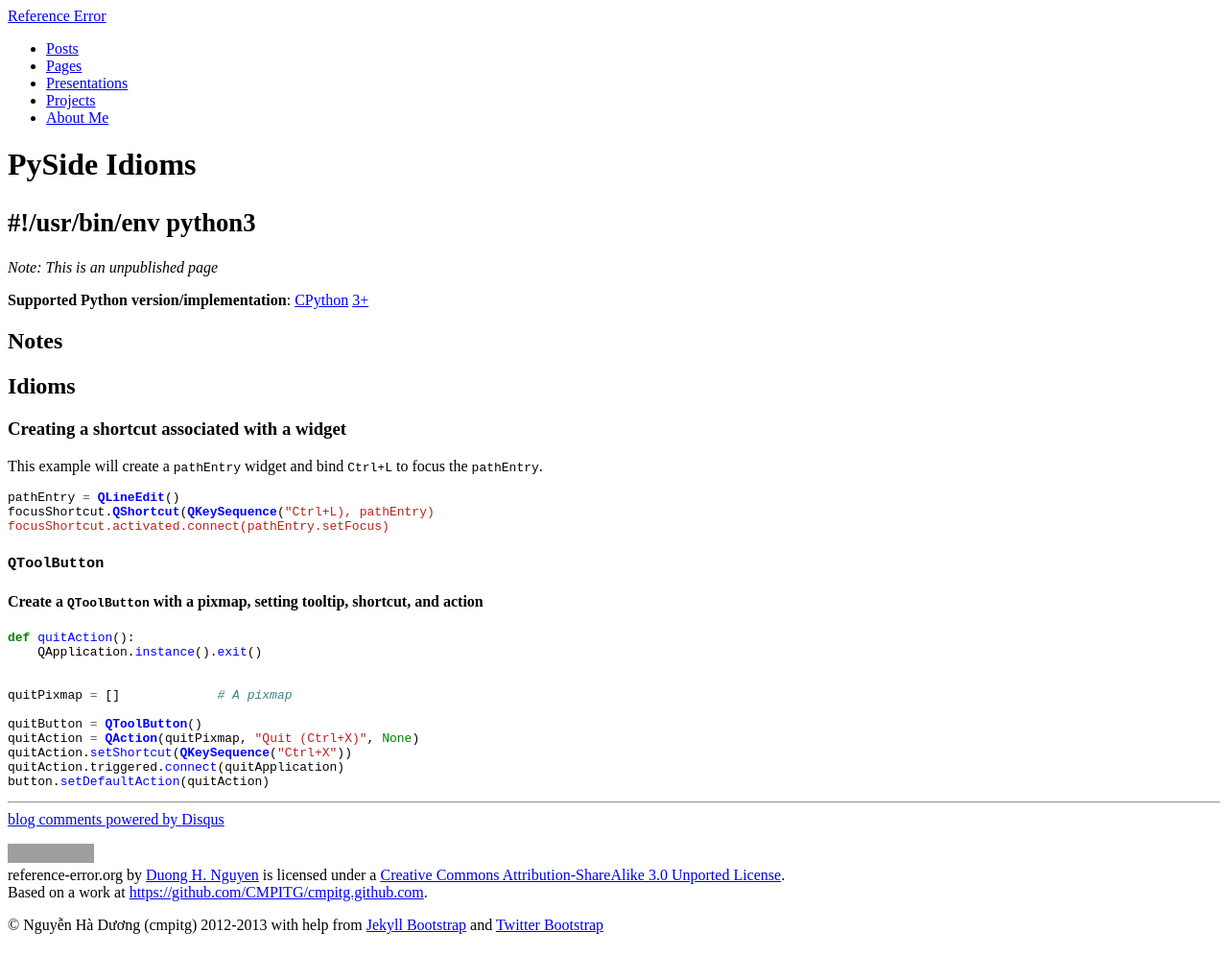
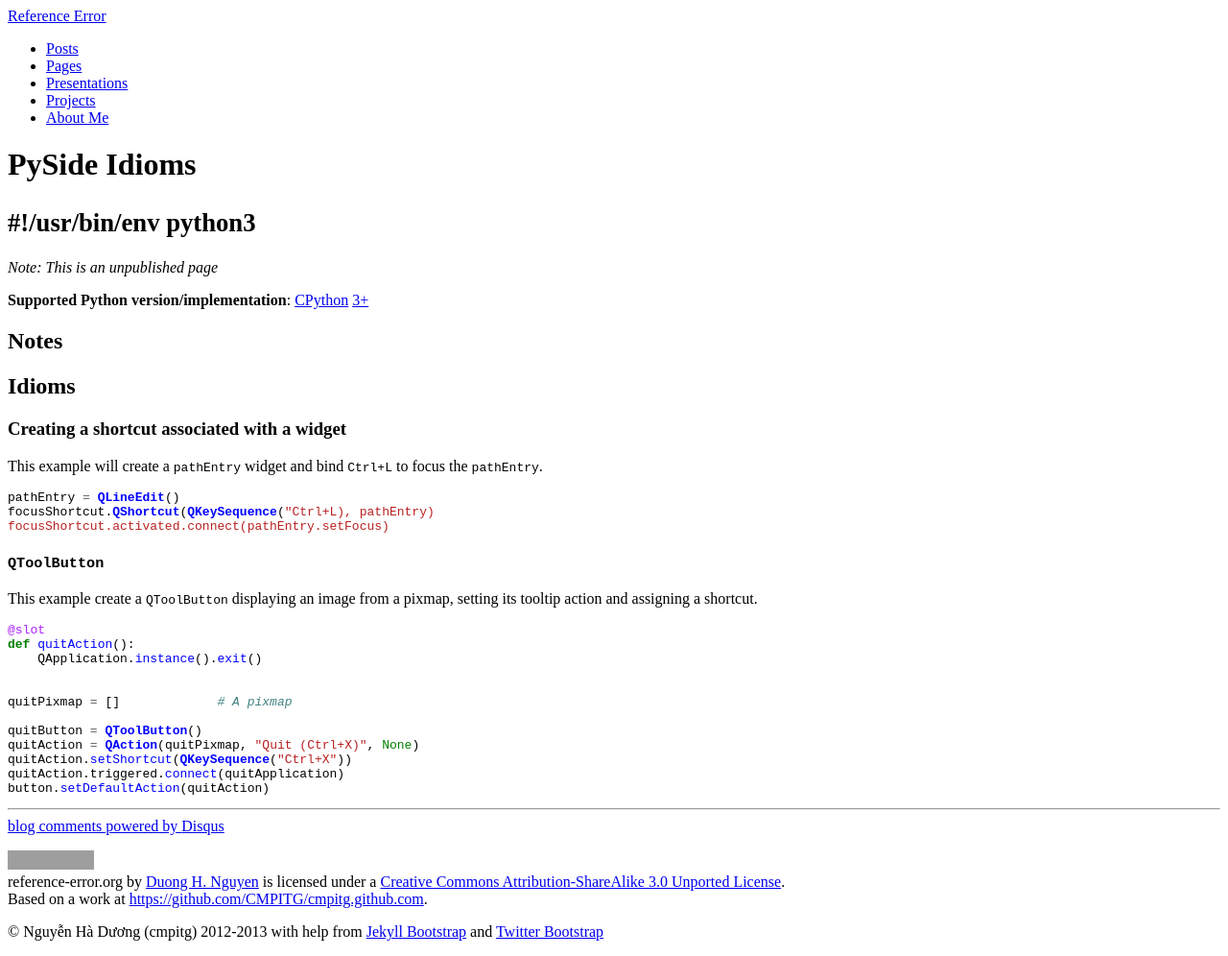
Before and after one commit to cmpitg/cmpitg.github.com, a Jekyll site: the page built from guides/pyside.md, in a window 1280 px wide. Shown: the whole page at 96% size. Built offline with Jekyll 4.4.1, drawn with Linux system fonts in a browser that asks for light colours; comment, search, counter and statistics services are not loaded; grey boxes are pictures that could not be loaded.

Commit message:
Small doc changes @ pyside guide

````diff
--- a/guides/pyside.md
+++ b/guides/pyside.md
@@ -29,9 +29,10 @@ focusShortcut.activated.connect(pathEntry.setFocus)
 
 ### `QToolButton`
 
-#### Create a `QToolButton` with a pixmap, setting tooltip, shortcut, and action
+This example create a `QToolButton` displaying an image from a pixmap, setting its tooltip action and assigning a shortcut.
 
 ```python
+@slot
 def quitAction():
     QApplication.instance().exit()
 
````
